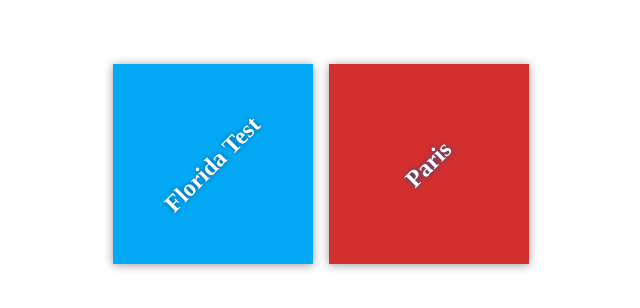
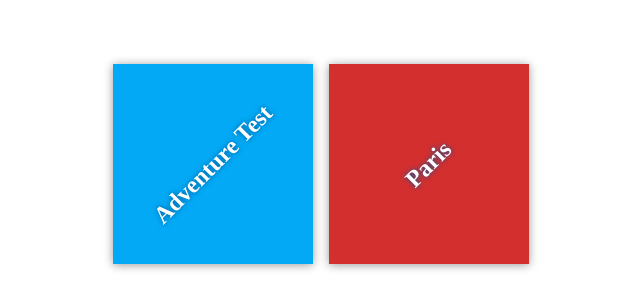
Before and after one commit to VickySrinivas/my-travel-plans, a plain HTML site: page index.html in a window 1280 px wide. Shown: the part 236-544 px from the top of the page, 319-959 px from the left. Drawn offline with Linux system fonts and the light colour scheme; files that its build step writes are made by us from their sources.

Commit message:
Header Update Again

```diff
--- a/index.html
+++ b/index.html
@@ -11,7 +11,7 @@
     <div class="container">
         <div class="destination-container">
             <div class="destination" id="florida">
-                <h2>Florida Test</h2>
+                <h2>Adventure Test</h2>
             </div>
 
             <div class="destination" id="paris">
```
